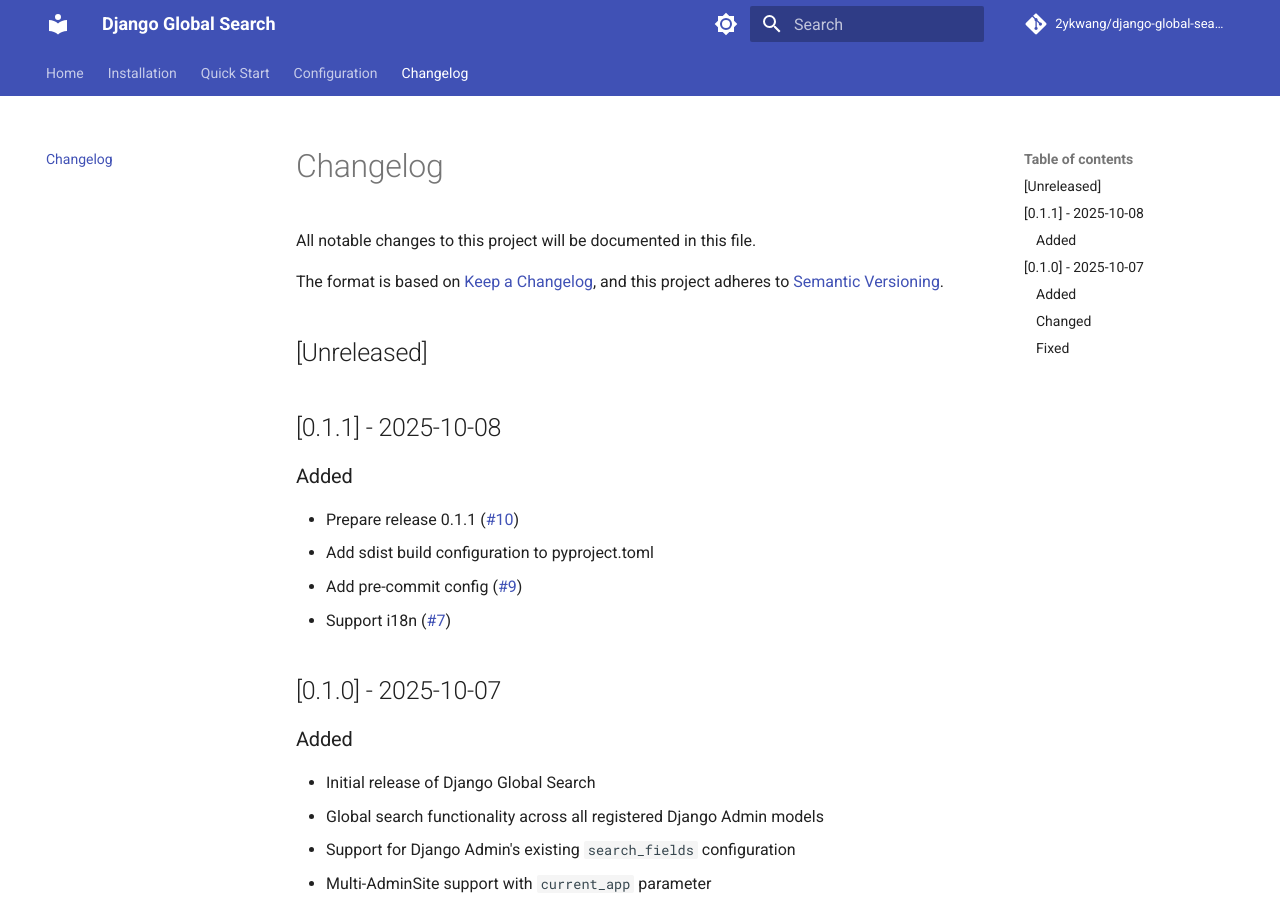
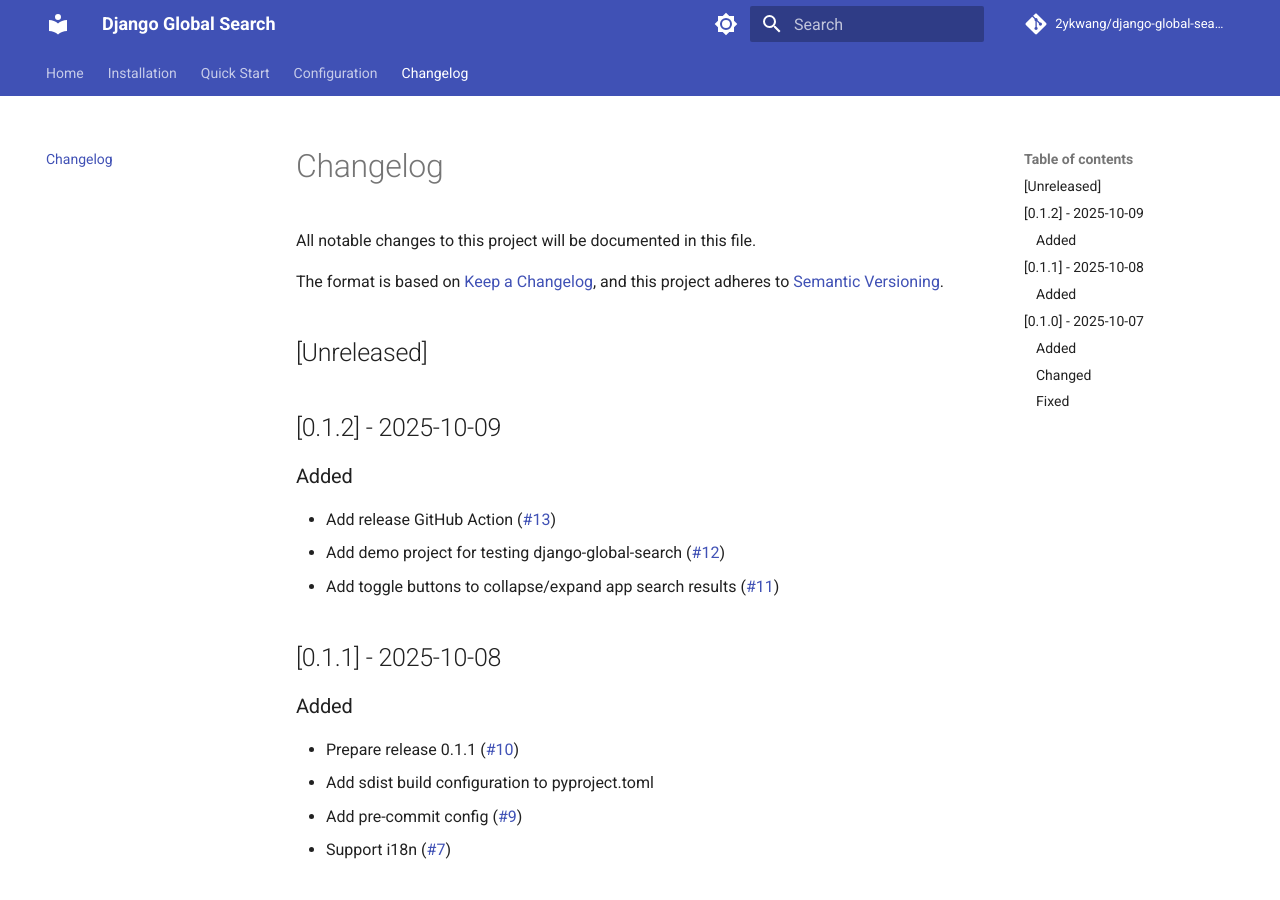
Before and after one commit to 2ykwang/django-global-search, an MkDocs documentation site: the page built from docs/changelog.md, in a window 1280 px wide and 900 px high. Built offline with MkDocs 1.6.1 and Material for MkDocs 9.7.7, drawn with Linux system fonts in a browser that asks for light colours; comment, search, counter and statistics services are not loaded.

Commit message:
Prepare release 0.1.2 (#14)
* Update changelog.md

* Ignore demo directory

```diff
--- a/docs/changelog.md
+++ b/docs/changelog.md
@@ -6,6 +6,14 @@
 and this project adheres to [Semantic Versioning](https://semver.org/spec/v2.0.0.html).
 
 ## [Unreleased]
+
+## [0.1.2] - 2025-10-09
+
+### Added
+
+- Add release GitHub Action ([#13](https://github.com/2ykwang/django-global-search/pull/13))
+- Add demo project for testing django-global-search ([#12](https://github.com/2ykwang/django-global-search/pull/12))
+- Add toggle buttons to collapse/expand app search results ([#11](https://github.com/2ykwang/django-global-search/pull/11))
 
 ## [0.1.1] - 2025-10-08
 
--- a/pyproject.toml
+++ b/pyproject.toml
@@ -90,6 +90,7 @@
     "node_modules",
     "site-packages",
     "venv",
+    "demo",
 ]
 
 # Same as Black.
```
